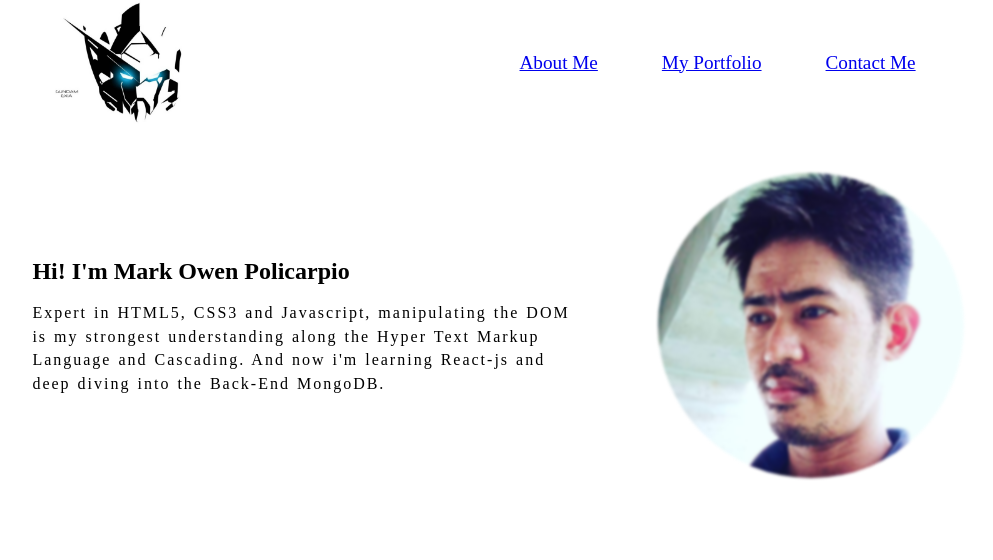
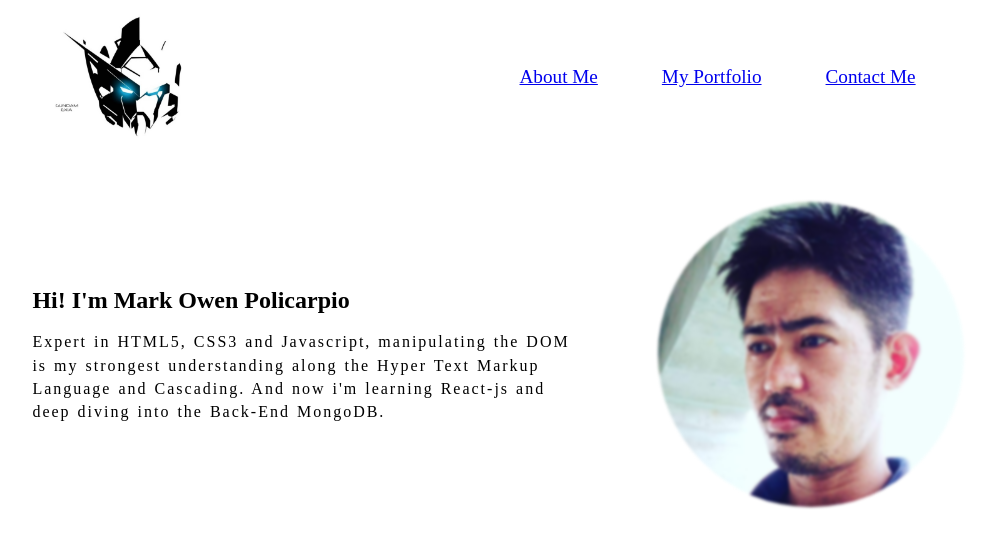
Before and after one commit to uragunz16/owenvanilajavascript, a plain HTML site: page index.html in a window 1280 px wide. Shown: the whole page, without its empty margins (142-1135 px from the left). Drawn offline with Linux system fonts and the light colour scheme.

Commit message:
add 0.9 Top and Bottom padding

```diff
--- a/css/style.css
+++ b/css/style.css
@@ -23,7 +23,7 @@ section{
 .main_header{
     max-width: 60rem;
     margin: 0 auto;
-    padding: 0 .9rem;
+    padding: 0.9rem .9rem;
 
     display: flex;
     align-items: center;
```
